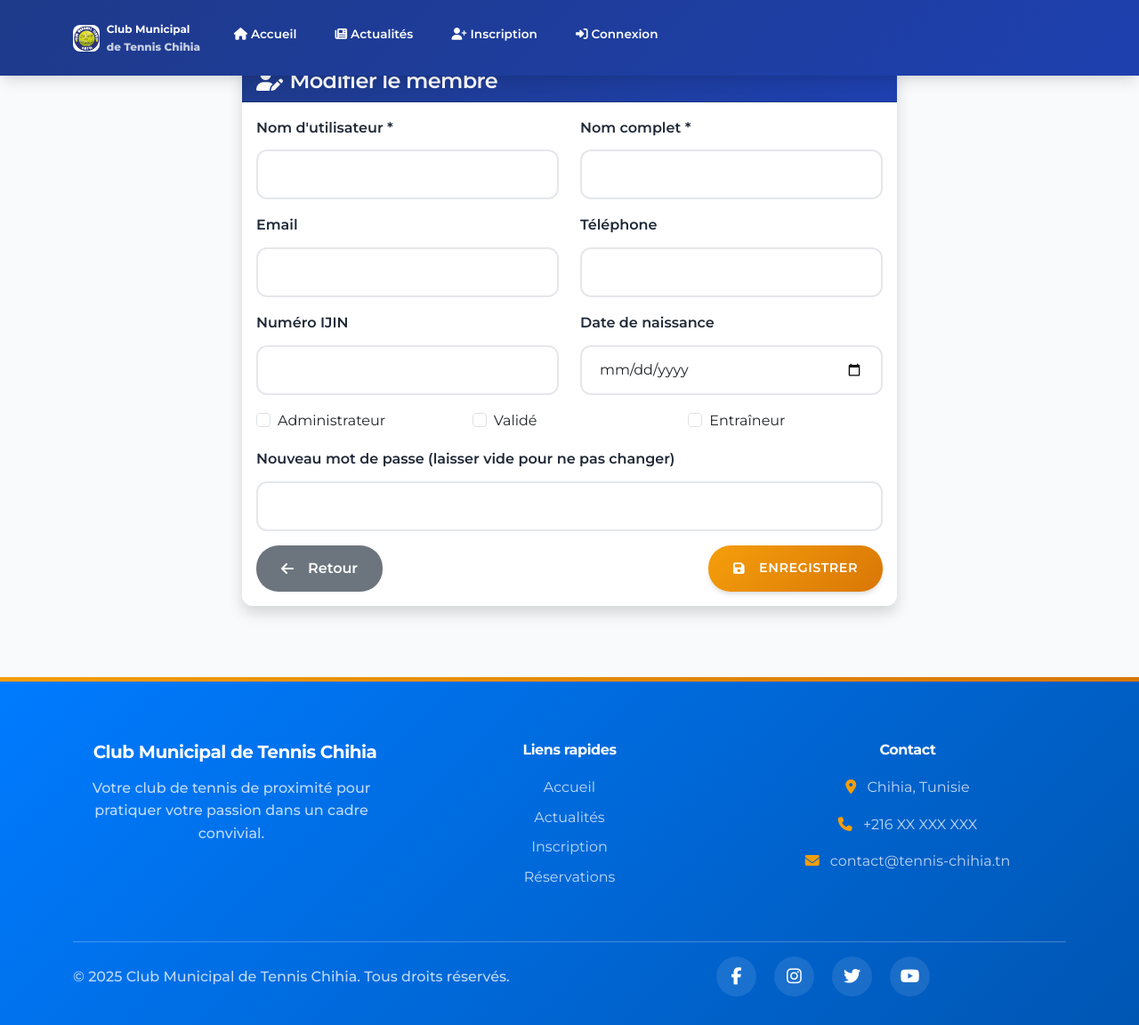
After one commit to anouarsurvive/cmtch, a FastAPI app: template templates/admin_member_edit.html in a window 1280 px wide. The commit adds this page. Shown: the whole page at 89% size. Run offline with FastAPI, Linux system fonts and the light colour scheme; the template is opened without the code that fills it, so the values that code supplies are empty.

Commit message:
Correction des liens manquants et amélioration de la pagination - Ajout du template admin_member_edit.html manquant - Correction des liens réseaux sociaux dans index.html - Amélioration de la pagination dans admin_reservations et articles - Ajout de la route POST pour l'édition des membres

```diff
--- a/app.py
+++ b/app.py
@@ -988,21 +988,144 @@ async def admin_edit_member_form(request: Request, member_id: int) -> HTMLRespon
         return RedirectResponse(url="/admin/membres", status_code=303)
 
 
+@app.post("/admin/membres/{member_id}/edit", response_class=HTMLResponse)
+async def admin_edit_member(request: Request, member_id: int) -> HTMLResponse:
+    """Traite la soumission du formulaire d'édition d'un membre."""
+    user = get_current_user(request)
+    if not user:
+        return RedirectResponse(url="/connexion", status_code=303)
+    check_admin(user)
+
+    try:
+        form_data = await request.form()
+
+        # Récupération des données du formulaire
+        username = str(form_data.get("username", "")).strip()
+        full_name = str(form_data.get("full_name", "")).strip()
+        email = str(form_data.get("email", "")).strip()
+        phone = str(form_data.get("phone", "")).strip()
+        ijin_number = str(form_data.get("ijin_number", "")).strip()
+        birth_date = str(form_data.get("birth_date", "")).strip()
+        new_password = str(form_data.get("new_password", "")).strip()
+        is_admin = bool(form_data.get("is_admin"))
+        validated = bool(form_data.get("validated"))
+        is_trainer = bool(form_data.get("is_trainer"))
+
+        # Vérifications de base
+        errors: List[str] = []
+
+        if not username:
+            errors.append("Le nom d'utilisateur est obligatoire.")
+        if not full_name:
+            errors.append("Le nom complet est obligatoire.")
+
+        # Vérifier que le nom d'utilisateur n'existe pas déjà (sauf pour le membre actuel)
+        conn = get_db_connection()
+        cur = conn.cursor()
+        cur.execute("SELECT id FROM users WHERE username = ? AND id != ?", (username, member_id))
+        if cur.fetchone():
+            errors.append("Ce nom d'utilisateur est déjà utilisé par un autre membre.")
+
+        if errors:
+            # Récupérer les données du membre pour réafficher le formulaire
+            cur.execute("SELECT * FROM users WHERE id = ?", (member_id,))
+            member = cur.fetchone()
+            conn.close()
+
+            return templates.TemplateResponse(
+                "admin_member_edit.html",
+                {
+                    "request": request,
+                    "user": user,
+                    "member": member,
+                    "errors": errors
+                },
+            )
+
+        # Mise à jour du membre
+        update_fields = []
+        update_values = []
+
+        update_fields.append("username = ?")
+        update_values.append(username)
+
+        update_fields.append("full_name = ?")
+        update_values.append(full_name)
+
+        update_fields.append("email = ?")
+        update_values.append(email)
+
+        update_fields.append("phone = ?")
+        update_values.append(phone)
+
+        update_fields.append("ijin_number = ?")
+        update_values.append(ijin_number)
+
+        update_fields.append("birth_date = ?")
+        update_values.append(birth_date)
+
+        update_fields.append("is_admin = ?")
+        update_values.append(1 if is_admin else 0)
+
+        update_fields.append("validated = ?")
+        update_values.append(1 if validated else 0)
+
+        update_fields.append("is_trainer = ?")
+        update_values.append(1 if is_trainer else 0)
+
+        # Si un nouveau mot de passe est fourni
+        if new_password:
+            if len(new_password) < 6:
+                errors.append("Le mot de passe doit contenir au moins 6 caractères.")
+            else:
+                update_fields.append("password_hash = ?")
+                update_values.append(hash_password(new_password))
+
+        if errors:
+            # Récupérer les données du membre pour réafficher le formulaire
+            cur.execute("SELECT * FROM users WHERE id = ?", (member_id,))
+            member = cur.fetchone()
+            conn.close()
+
+            return templates.TemplateResponse(
+                "admin_member_edit.html",
+                {
+                    "request": request,
+                    "user": user,
+                    "member": member,
+                    "errors": errors
+                },
+            )
+
+        # Ajouter l'ID du membre à la fin pour la clause WHERE
+        update_values.append(member_id)
+
+        # Exécuter la mise à jour
+        query = f"UPDATE users SET {', '.join(update_fields)} WHERE id = ?"
+        cur.execute(query, update_values)
+        conn.commit()
+        conn.close()
+
+        print(f"✅ Membre {username} mis à jour avec succès")
+
+        return RedirectResponse(url="/admin/membres", status_code=303)
+
+    except Exception as e:
+        print(f"❌ Erreur lors de la mise à jour du membre: {e}")
+        return RedirectResponse(url="/admin/membres", status_code=303)
+
+
 @app.get("/admin/reservations", response_class=HTMLResponse)
 async def admin_reservations(request: Request) -> HTMLResponse:
-    """Affiche toutes les réservations pour les administrateurs."""
+    """Affiche toutes les réservations pour les administrateurs avec pagination."""
     try:
         # 1. Vérifier l'utilisateur
         user = get_current_user(request)
         if not user:
-            print("❌ Utilisateur non connecté")
             return RedirectResponse(url="/connexion", status_code=303)
-
-        print(f"✅ Utilisateur connecté: {user['username']}")
 
         # 2. Vérifier les droits admin
         if not user["is_admin"]:
-            print(f"❌ Utilisateur non admin: is_admin={user['is_admin']}")
             return templates.TemplateResponse(
                 "error.html",
                 {
@@ -1013,110 +1136,73 @@ async def admin_reservations(request: Request) -> HTMLResponse:
                 status_code=403
             )
 
-        print("✅ Droits admin vérifiés")
-
-        # 3. Test simple de connexion à la base
-        try:
-            conn = get_db_connection()
-            print("✅ Connexion base de données réussie")
-
-            cur = conn.cursor()
-
-            # 4. Test simple de la table reservations
-            try:
-                cur.execute("SELECT COUNT(*) FROM reservations")
-                total_bookings = cur.fetchone()[0]
-                print(f"✅ Table reservations accessible: {total_bookings} réservations")
-            except Exception as table_error:
-                print(f"❌ Erreur table reservations: {table_error}")
-                conn.close()
-                return templates.TemplateResponse(
-                    "error.html",
-                    {
-                        "request": request,
-                        "status_code": 500,
-                        "detail": f"Erreur d'accès à la table des réservations: {str(table_error)}"
-                    },
-                    status_code=500
-                )
-
-            # 5. Récupération simple des réservations
-            try:
-                cur.execute("SELECT * FROM reservations LIMIT 10")
-                bookings = cur.fetchall()
-                print(f"✅ Réservations récupérées: {len(bookings)}")
-            except Exception as query_error:
-                print(f"❌ Erreur requête réservations: {query_error}")
-                conn.close()
-                return templates.TemplateResponse(
-                    "error.html",
-                    {
-                        "request": request,
-                        "status_code": 500,
-                        "detail": f"Erreur lors de la récupération des réservations: {str(query_error)}"
-                    },
-                    status_code=500
-                )
-
-            conn.close()
-
-            # 6. Rendu du template avec données minimales
-            print("✅ Rendu du template admin_reservations.html")
-
-            # Récupérer les informations des utilisateurs pour chaque réservation
-            try:
-                conn = get_db_connection()
-                cur = conn.cursor()
-
-                # Enrichir les réservations avec les informations utilisateur
-                enriched_bookings = []
-                for booking in bookings:
-                    cur.execute("SELECT username, full_name FROM users WHERE id = ?", (booking['user_id'],))
-                    user_info = cur.fetchone()
-                    if user_info:
-                        enriched_booking = dict(booking)
-                        enriched_booking['username'] = user_info['username']
-                        enriched_booking['user_full_name'] = user_info['full_name']
-                        enriched_bookings.append(enriched_booking)
-                    else:
-                        enriched_bookings.append(booking)
-
-                conn.close()
-                print(f"✅ Réservations enrichies: {len(enriched_bookings)}")
-
-            except Exception as enrich_error:
-                print(f"⚠️ Erreur enrichissement réservations: {enrich_error}")
-                enriched_bookings = bookings
-
-            return templates.TemplateResponse(
-                "admin_reservations.html",
-                {
-                    "request": request,
-                    "user": user,
-                    "bookings": enriched_bookings,
-                    "today_bookings": 0,
-                    "this_week_bookings": 0,
-                    "today": date.today().isoformat(),  # Format YYYY-MM-DD pour comparaison
+        # 3. Récupération des paramètres de pagination
+        page = int(request.query_params.get("page", 1))
+        per_page = int(request.query_params.get("per_page", 20))
+
+        # Calcul des offsets
+        offset = (page - 1) * per_page
+
+        conn = get_db_connection()
+        cur = conn.cursor()
+
+        # Compter le nombre total de réservations
+        cur.execute("SELECT COUNT(*) FROM reservations")
+        total_bookings = cur.fetchone()[0]
+
+        # Récupérer les réservations pour la page courante avec informations utilisateur
+        cur.execute("""
+            SELECT r.*, u.username, u.full_name as user_full_name
+            FROM reservations r
+            JOIN users u ON r.user_id = u.id
+            ORDER BY r.date DESC, r.start_time DESC
+            LIMIT ? OFFSET ?
+        """, (per_page, offset))
+        bookings = cur.fetchall()
+
+        conn.close()
+
+        # Calcul de la pagination
+        total_pages = max(1, (total_bookings + per_page - 1) // per_page)
+        has_prev = page > 1
+        has_next = page < total_pages
+
+        # Générer les liens de pagination
+        pagination_links = []
+        if total_pages > 1:
+            start_page = max(1, page - 2)
+            end_page = min(total_pages, page + 2)
+
+            for p in range(start_page, end_page + 1):
+                pagination_links.append({
+                    'page': p,
+                    'is_current': p == page,
+                    'url': f"/admin/reservations?page={p}&per_page={per_page}"
+                })
+
+        return templates.TemplateResponse(
+            "admin_reservations.html",
+            {
+                "request": request,
+                "user": user,
+                "bookings": bookings,
+                "pagination": {
+                    "current_page": page,
+                    "total_pages": total_pages,
+                    "total_bookings": total_bookings,
+                    "per_page": per_page,
+                    "has_prev": has_prev,
+                    "has_next": has_next,
+                    "prev_url": f"/admin/reservations?page={page-1}&per_page={per_page}" if has_prev else None,
+                    "next_url": f"/admin/reservations?page={page+1}&per_page={per_page}" if has_next else None,
+                    "links": pagination_links
                 },
-            )
-
-        except Exception as db_error:
-            print(f"❌ Erreur connexion base: {db_error}")
-            return templates.TemplateResponse(
-                "error.html",
-                {
-                    "request": request,
-                    "status_code": 500,
-                    "detail": f"Erreur de connexion à la base de données: {str(db_error)}"
-                },
-                status_code=500
-            )
+                "today": date.today().isoformat(),
+            },
+        )
 
     except Exception as e:
-        print(f"❌ Erreur générale dans admin_reservations: {e}")
-        import traceback
-        traceback.print_exc()
-
+        print(f"❌ Erreur dans admin_reservations: {e}")
         return templates.TemplateResponse(
             "error.html",
             {
@@ -1172,7 +1258,7 @@ async def http_exception_handler(request: Request, exc: HTTPException) -> HTMLRe
 
 @app.get("/articles", response_class=HTMLResponse)
 async def articles_list(request: Request) -> HTMLResponse:
-    """Affiche la liste des articles publiés.
+    """Affiche la liste des articles publiés avec pagination.
 
     Les articles sont ordonnés par date de création décroissante. Chaque entrée
     présente le titre, une image s'il y en a une et un extrait du contenu.
@@ -1184,25 +1270,50 @@ async def articles_list(request: Request) -> HTMLResponse:
         Page HTML contenant la liste des articles.
     """
     try:
+        # Récupération des paramètres de pagination
+        page = int(request.query_params.get("page", 1))
+        per_page = int(request.query_params.get("per_page", 6))  # 6 articles par page
+
+        # Calcul des offsets
+        offset = (page - 1) * per_page
+
         conn = get_db_connection()
         cur = conn.cursor()
 
-        # Récupérer tous les articles avec plus d'informations
+        # Compter le nombre total d'articles
+        cur.execute("SELECT COUNT(*) FROM articles")
+        total_articles = cur.fetchone()[0]
+
+        # Récupérer les articles pour la page courante
         cur.execute("""
             SELECT id, title, content, image_path, created_at,
                    COALESCE(image_path, '') as image_path_clean
             FROM articles
             ORDER BY datetime(created_at) DESC
-        """)
+            LIMIT ? OFFSET ?
+        """, (per_page, offset))
         articles = cur.fetchall()
-
-        # Debug: afficher les informations des articles
-        print(f"📰 Articles trouvés: {len(articles)}")
-        for i, article in enumerate(articles):
-            print(f"  Article {i+1}: ID={article['id']}, Titre='{article['title']}', Date='{article['created_at']}'")
 
         conn.close()
         user = get_current_user(request)
+
+        # Calcul de la pagination
+        total_pages = max(1, (total_articles + per_page - 1) // per_page)
+        has_prev = page > 1
+        has_next = page < total_pages
+
+        # Générer les liens de pagination
+        pagination_links = []
+        if total_pages > 1:
+            start_page = max(1, page - 2)
+            end_page = min(total_pages, page + 2)
+
+            for p in range(start_page, end_page + 1):
+                pagination_links.append({
+                    'page': p,
+                    'is_current': p == page,
+                    'url': f"/articles?page={p}&per_page={per_page}"
+                })
 
         return templates.TemplateResponse(
             "articles.html",
@@ -1210,6 +1321,17 @@ async def articles_list(request: Request) -> HTMLResponse:
                 "request": request,
                 "user": user,
                 "articles": articles,
+                "pagination": {
+                    "current_page": page,
+                    "total_pages": total_pages,
+                    "total_articles": total_articles,
+                    "per_page": per_page,
+                    "has_prev": has_prev,
+                    "has_next": has_next,
+                    "prev_url": f"/articles?page={page-1}&per_page={per_page}" if has_prev else None,
+                    "next_url": f"/articles?page={page+1}&per_page={per_page}" if has_next else None,
+                    "links": pagination_links
+                },
             },
         )
 
--- /dev/null
+++ b/templates/admin_member_edit.html
@@ -0,0 +1,106 @@
+{% extends 'layout.html' %}
+
+{% block title %}Modifier le membre - Administration{% endblock %}
+
+{% block content %}
+<div class="container mt-4">
+    <div class="row">
+        <div class="col-lg-8 mx-auto">
+            <div class="card shadow">
+                <div class="card-header bg-primary text-white">
+                    <h4 class="mb-0">
+                        <i class="fas fa-user-edit me-2"></i>Modifier le membre
+                    </h4>
+                </div>
+                <div class="card-body">
+                    {% if errors %}
+                        <div class="alert alert-danger">
+                            <ul class="mb-0">
+                                {% for error in errors %}
+                                    <li>{{ error }}</li>
+                                {% endfor %}
+                            </ul>
+                        </div>
+                    {% endif %}
+
+                    <form method="POST" action="/admin/membres/{{ member.id }}/edit">
+                        <div class="row">
+                            <div class="col-md-6 mb-3">
+                                <label for="username" class="form-label">Nom d'utilisateur *</label>
+                                <input type="text" class="form-control" id="username" name="username" value="{{ member.username }}" required>
+                            </div>
+                            <div class="col-md-6 mb-3">
+                                <label for="full_name" class="form-label">Nom complet *</label>
+                                <input type="text" class="form-control" id="full_name" name="full_name" value="{{ member.full_name }}" required>
+                            </div>
+                        </div>
+
+                        <div class="row">
+                            <div class="col-md-6 mb-3">
+                                <label for="email" class="form-label">Email</label>
+                                <input type="email" class="form-control" id="email" name="email" value="{{ member.email or '' }}">
+                            </div>
+                            <div class="col-md-6 mb-3">
+                                <label for="phone" class="form-label">Téléphone</label>
+                                <input type="tel" class="form-control" id="phone" name="phone" value="{{ member.phone or '' }}">
+                            </div>
+                        </div>
+
+                        <div class="row">
+                            <div class="col-md-6 mb-3">
+                                <label for="ijin_number" class="form-label">Numéro IJIN</label>
+                                <input type="text" class="form-control" id="ijin_number" name="ijin_number" value="{{ member.ijin_number or '' }}">
+                            </div>
+                            <div class="col-md-6 mb-3">
+                                <label for="birth_date" class="form-label">Date de naissance</label>
+                                <input type="date" class="form-control" id="birth_date" name="birth_date" value="{{ member.birth_date or '' }}">
+                            </div>
+                        </div>
+
+                        <div class="row">
+                            <div class="col-md-4 mb-3">
+                                <div class="form-check">
+                                    <input class="form-check-input" type="checkbox" id="is_admin" name="is_admin" value="1" {% if member.is_admin %}checked{% endif %}>
+                                    <label class="form-check-label" for="is_admin">
+                                        Administrateur
+                                    </label>
+                                </div>
+                            </div>
+                            <div class="col-md-4 mb-3">
+                                <div class="form-check">
+                                    <input class="form-check-input" type="checkbox" id="validated" name="validated" value="1" {% if member.validated %}checked{% endif %}>
+                                    <label class="form-check-label" for="validated">
+                                        Validé
+                                    </label>
+                                </div>
+                            </div>
+                            <div class="col-md-4 mb-3">
+                                <div class="form-check">
+                                    <input class="form-check-input" type="checkbox" id="is_trainer" name="is_trainer" value="1" {% if member.is_trainer %}checked{% endif %}>
+                                    <label class="form-check-label" for="is_trainer">
+                                        Entraîneur
+                                    </label>
+                                </div>
+                            </div>
+                        </div>
+
+                        <div class="mb-3">
+                            <label for="new_password" class="form-label">Nouveau mot de passe (laisser vide pour ne pas changer)</label>
+                            <input type="password" class="form-control" id="new_password" name="new_password">
+                        </div>
+
+                        <div class="d-flex justify-content-between">
+                            <a href="/admin/membres" class="btn btn-secondary">
+                                <i class="fas fa-arrow-left me-2"></i>Retour
+                            </a>
+                            <button type="submit" class="btn btn-primary">
+                                <i class="fas fa-save me-2"></i>Enregistrer
+                            </button>
+                        </div>
+                    </form>
+                </div>
+            </div>
+        </div>
+    </div>
+</div>
+{% endblock %}
--- a/templates/index.html
+++ b/templates/index.html
@@ -481,13 +481,13 @@
                                                     <a href="https://www.facebook.com/ClubTennischihia" target="_blank" class="btn btn-primary btn-lg">
                             <i class="fab fa-facebook-f me-2"></i>Facebook
                         </a>
-                            <a href="#" class="btn btn-danger btn-lg">
+                        <a href="https://www.instagram.com/clubtennischihia" target="_blank" class="btn btn-danger btn-lg">
                             <i class="fab fa-instagram me-2"></i>Instagram
                         </a>
-                            <a href="#" class="btn btn-info btn-lg">
+                        <a href="https://twitter.com/tennischihia" target="_blank" class="btn btn-info btn-lg">
                             <i class="fab fa-twitter me-2"></i>Twitter
                         </a>
-                            <a href="#" class="btn btn-success btn-lg">
+                        <a href="https://wa.me/21629600340" target="_blank" class="btn btn-success btn-lg">
                             <i class="fab fa-whatsapp me-2"></i>WhatsApp
                         </a>
                         </div>
```
Also changed, not shown: templates/admin_reservations.html (+51 -6 lines), templates/articles.html (+42 -13 lines). Lines whose indentation alone changed are shown as unchanged.
